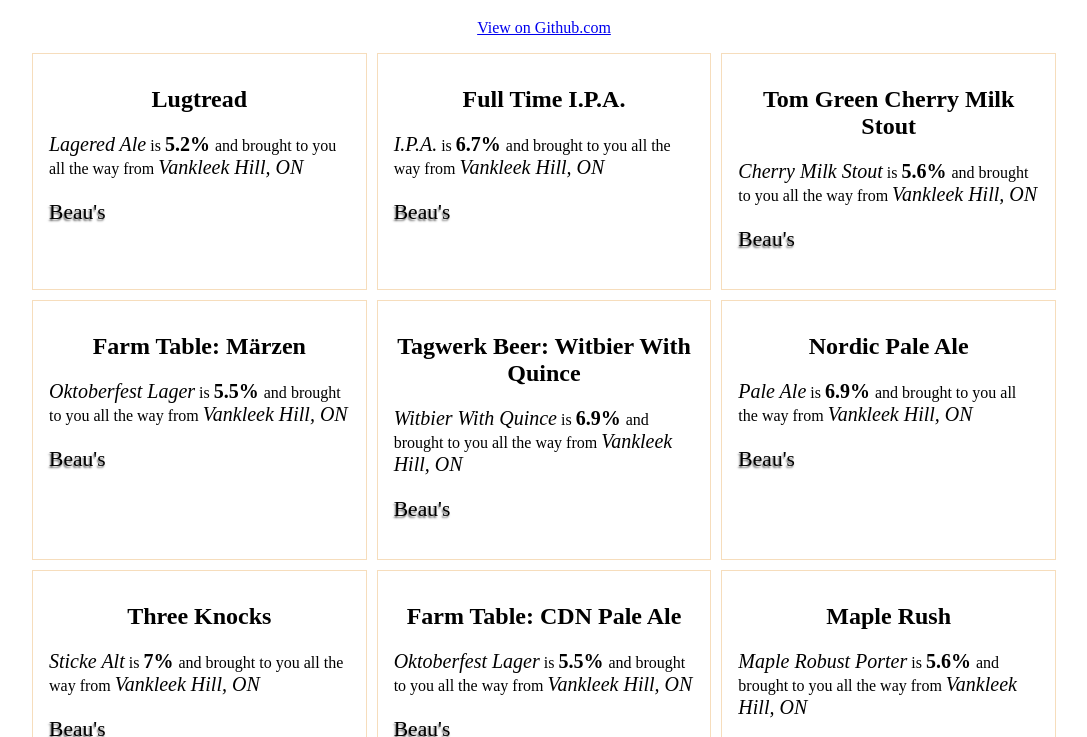
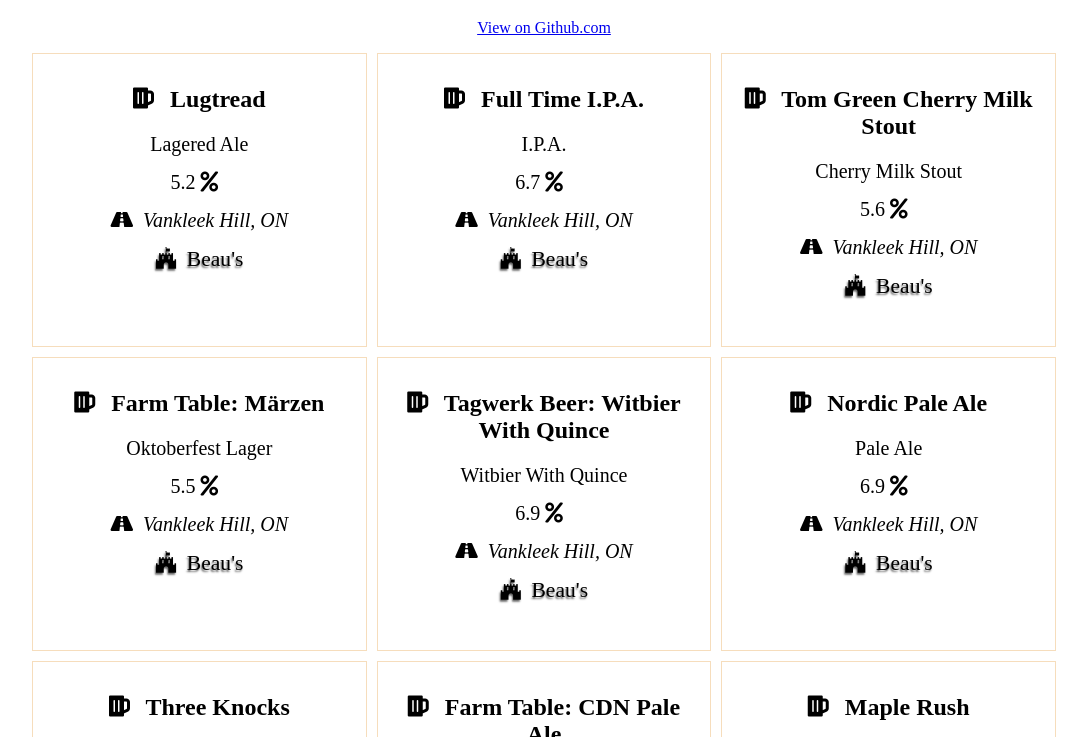
Before and after one commit to shawnthompson/beaus-oktoberfest-beers, a plain HTML site: page index.html in a window 1280 px wide. Shown: the part 61-798 px from the top of the page, without its empty margins (96-1183 px from the left). Drawn offline with Linux system fonts and the light colour scheme; a web font is replaced by a local one.

Commit message:
styled content

```diff
--- a/css/beer.css
+++ b/css/beer.css
@@ -26,26 +26,34 @@ font-weight:  200;
 * {
     box-sizing: border-box;
     font-family: Lubalin,serif;
+    text-align: center;
 }
 
 h1 {
     text-align: center;
 }
 
-#products {
-    margin-bottom: 25px;
-}
-
 .text-center {
-    text-align: center;
 }
 
 .brewery {
     font-size: 135%;
-    display: inline-block;
     text-shadow: -1px 2px 2px #666;
-    text-align: center;
     margin: 5px auto;
+}
+
+.list-unstyled {
+    list-style: none;
+    padding: 0;
+    margin: 0;
+}
+
+.list-unstyled li {
+    margin-bottom: 15px;
+}
+
+.fas, .fab {
+    padding-right: 10px;
 }
 
 .percentage {
@@ -55,6 +63,10 @@ h1 {
 .location {
     font-style: italic;
     font-size: 125%;
+}
+
+.fa-circle {
+    font-size: 50%;
 }
 
 .style {
--- a/index.html
+++ b/index.html
@@ -8,6 +8,7 @@
     <meta name="viewport" content="width=device-width, initial-scale=1">
     <script src="./js/vue.js"></script>
     <link rel="stylesheet" href="./css/beer.css">
+    <link rel="stylesheet" href="https://use.fontawesome.com/releases/v5.3.1/css/all.css" integrity="sha384-mzrmE5qonljUremFsqc01SB46JvROS7bZs3IO2EmfFsd15uHvIt+Y8vEf7N7fWAU" crossorigin="anonymous">
 </head>
 <body>
     <main id="beers">
@@ -15,10 +16,14 @@
         <p class="text-center"><a href="https://github.com/shawnthompson/beaus-oktoberfest2018-beer">View on Github.com</a></p>
         <div class="wrapper">
             <a v-for="item in items" class="item" v-bind:class="{ beaus: item.Brewery === 'Beau\'s'}" :href="item.Untappd">
-                <section>
-                <h2 class="text-center">{{ item.Beer }}</h2>
-                <p><i class="style">{{ item.Flavour }}</i> <span v-if="item.Percentage != ''">is <b class="percentage">{{ item.Percentage }}% </b>and </span><span v-else>beer is </span>brought to you all the way from <span class="location">{{ item.Location }}</span></p>
-                <p class="brewery">{{ item.Brewery }}</p>
+                <section class="text-center">
+                <h2><i class="fas fa-beer"></i> {{ item.Beer }}</h2>
+                <ul class="list-unstyled">
+                    <li class="style">{{ item.Flavour }}</li>
+                    <li v-if="item.Percentage != ''" class="percentage">{{ item.Percentage }} <i class="fas fa-percent"></i></li>
+                    <li class="location"><i class="fas fa-road"></i>{{ item.Location }}</li>
+                    <li class="brewery"><i class="fab fa-fort-awesome"></i>{{ item.Brewery }}</li>
+                </ul>
             </section>
             </a>
     </div>
```
